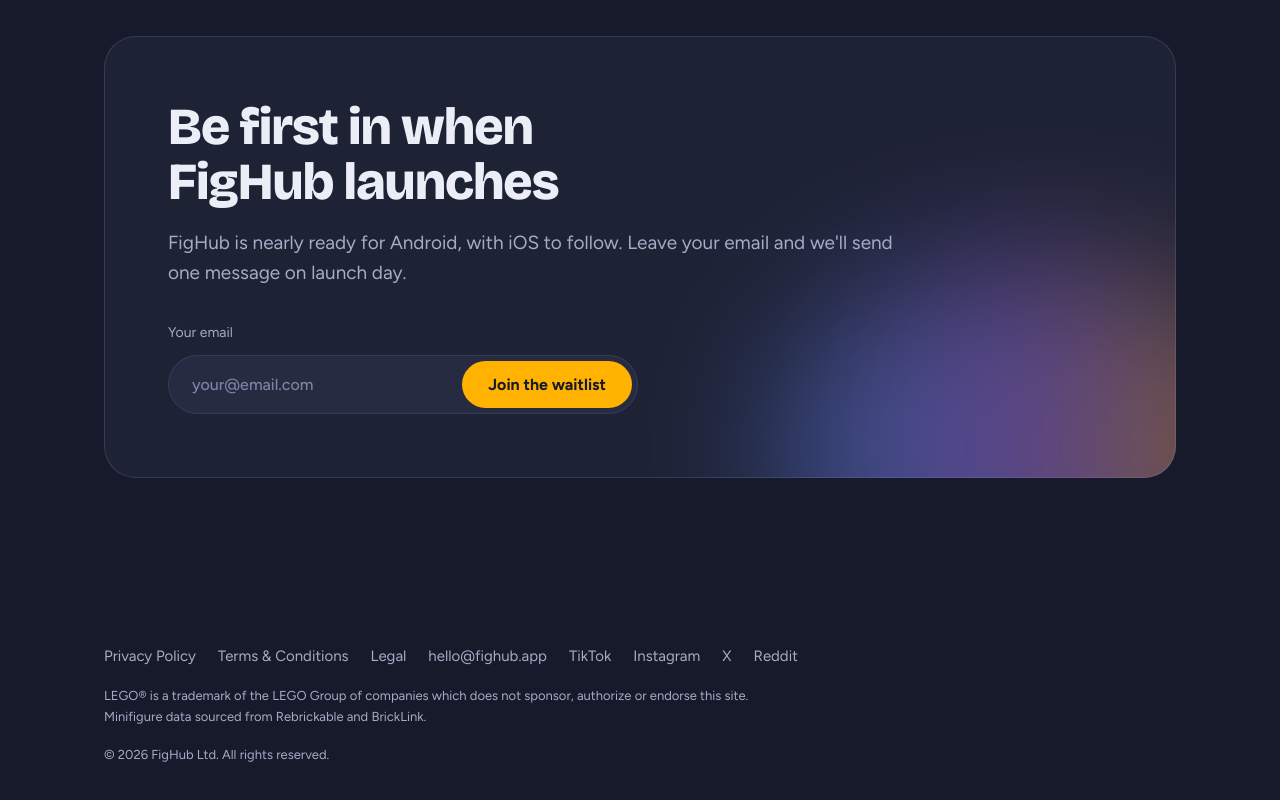
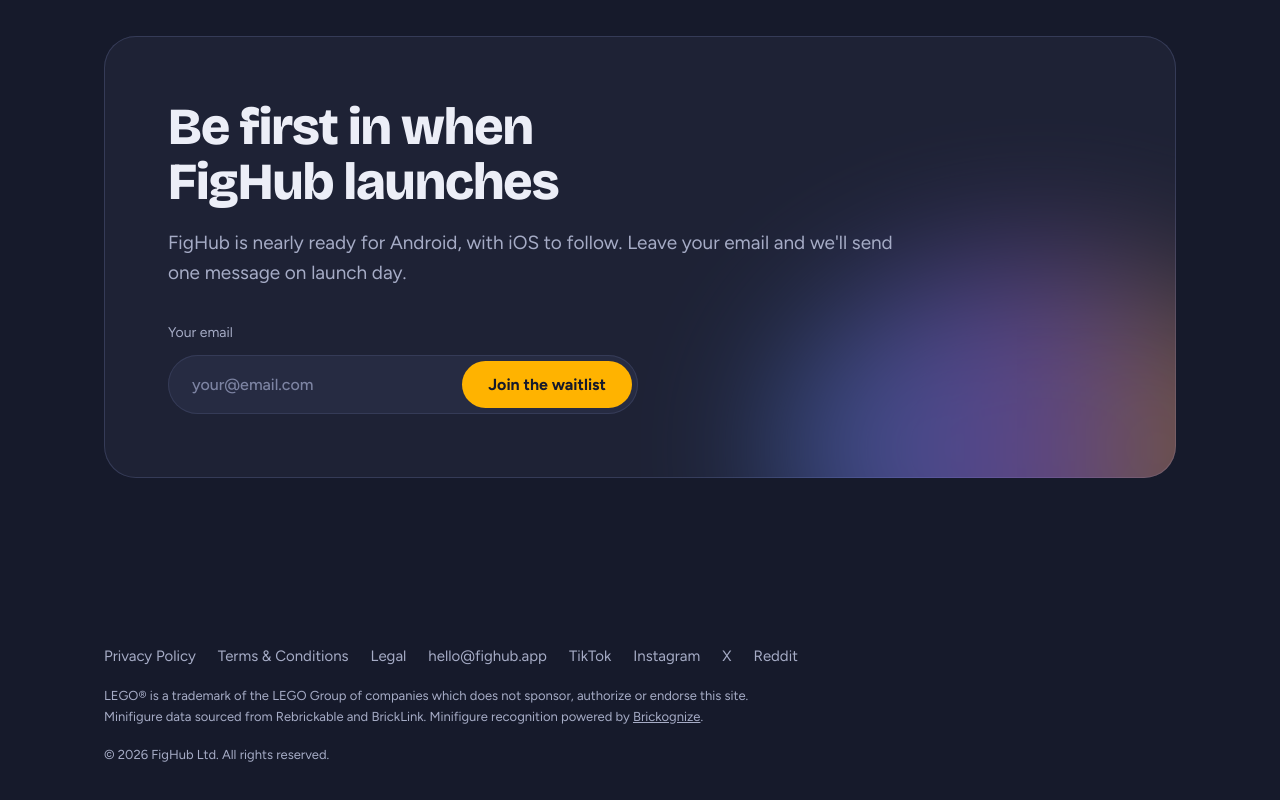
Before and after one commit to leoncallard-FigHub/FigHub-website, a plain HTML site: page index.html in a window 1280 px wide. Shown: the part 7547-8347 px from the top of the page. Drawn offline with nearby package versions, Linux system fonts and the light colour scheme.

Commit message:
Footer: credit Brickognize for minifigure recognition
Co-Authored-By: Claude Opus 5.5 <noreply@anthropic.com>
Claude-Session: https://claude.ai/code/session_017jxLgrWLP8V5FnSmVAXJVS

```diff
--- a/index.html
+++ b/index.html
@@ -490,7 +490,7 @@ footer .wrap{display:grid;gap:18px}
       <a href="https://x.com/FigHubApp">X</a>
       <a href="https://www.reddit.com/user/FigHubApp/">Reddit</a>
     </div>
-    <p class="legal-note">LEGO® is a trademark of the LEGO Group of companies which does not sponsor, authorize or endorse this site. Minifigure data sourced from Rebrickable and BrickLink.</p>
+    <p class="legal-note">LEGO® is a trademark of the LEGO Group of companies which does not sponsor, authorize or endorse this site. Minifigure data sourced from Rebrickable and BrickLink. Minifigure recognition powered by <a href="https://brickognize.com" style="color:inherit">Brickognize</a>.</p>
     <p class="legal-note">© 2026 FigHub Ltd. All rights reserved.</p>
   </div>
 </footer>
```
